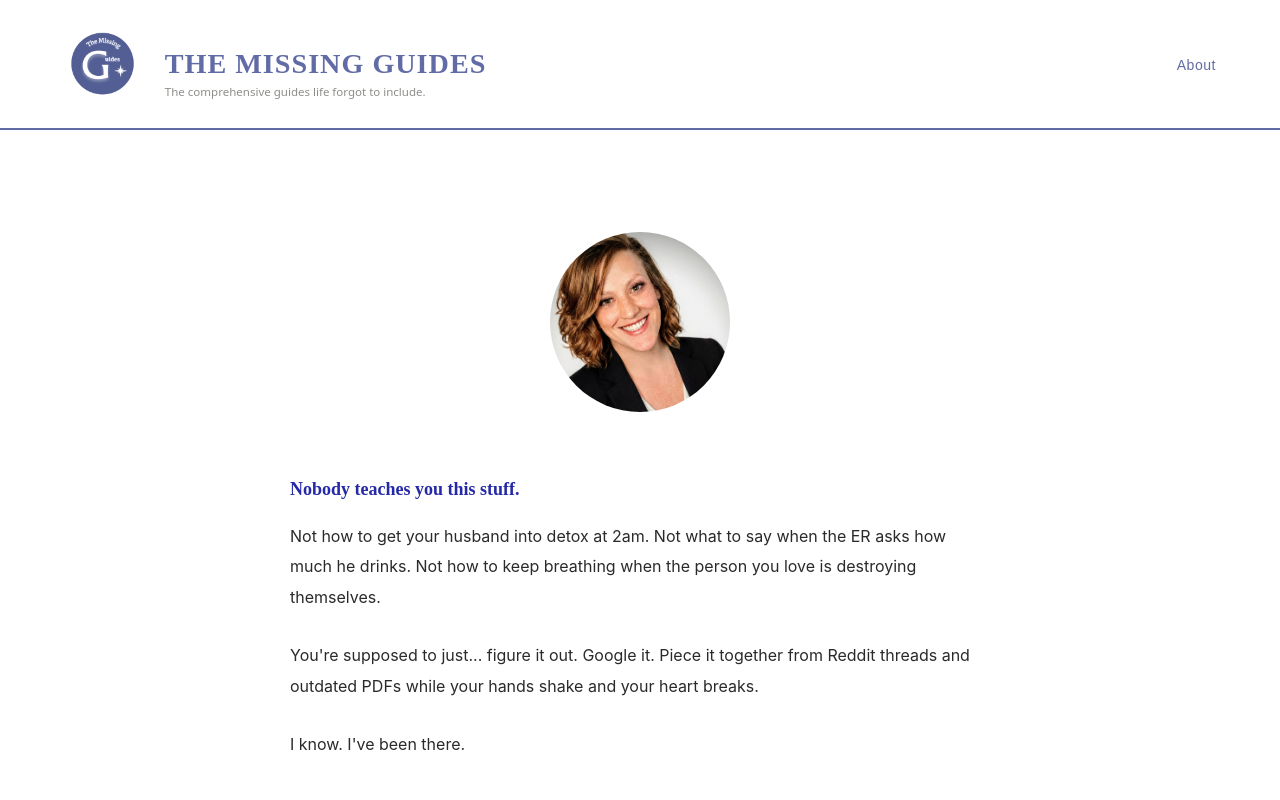
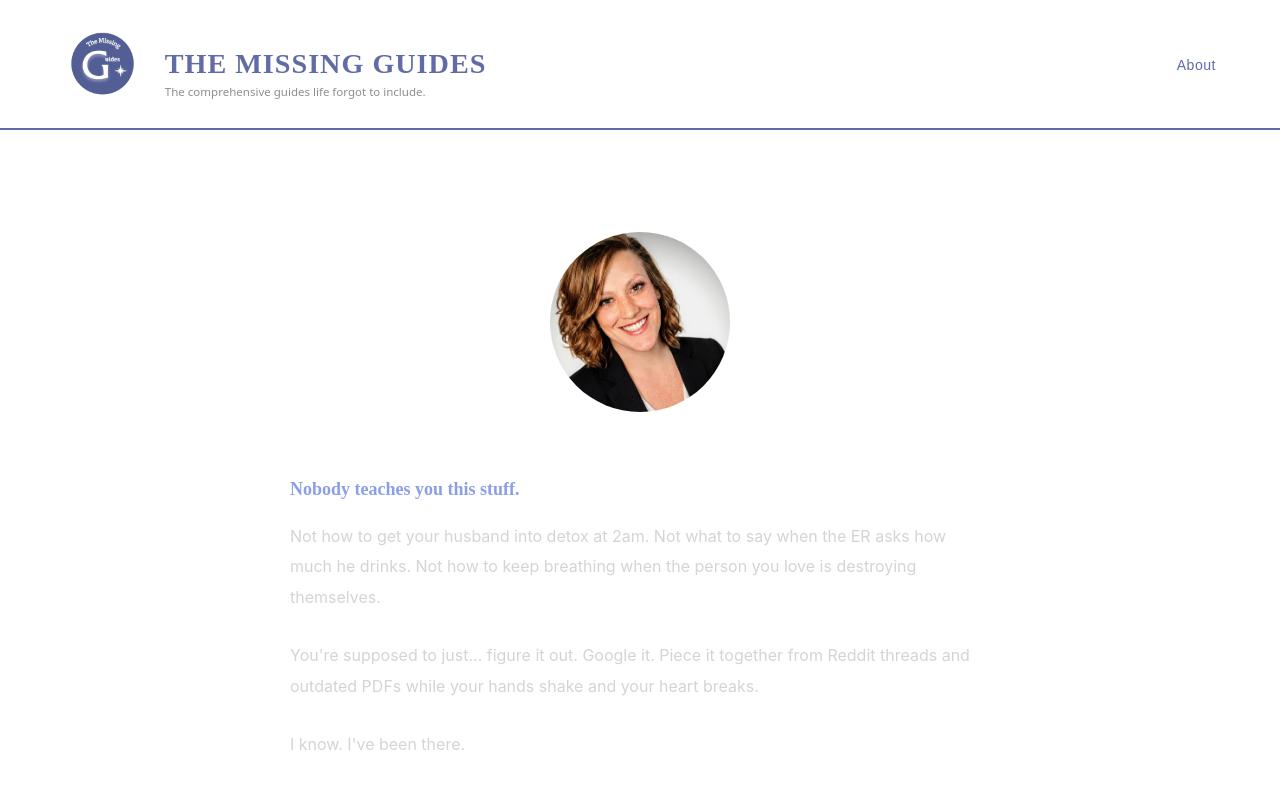
Before and after one commit to Bridgette013/The_Missing_Guides, a React (Vite) app: page /about in a window 1280 px wide. Shown: the top 800 px of the page. Built offline with nearby package versions, Linux system fonts and the light colour scheme.

Commit message:
Lighten About page text colors for visibility on dark background
- Body paragraphs: #2A2A2A → #D4D4D4
- Bold leads & signoff: #2529A7 → #8B9FE8
- Italic subtitles: #6B6B6B → #A8A8A8

https://claude.ai/code/session_0143yg6Qg4poyZyXwwBQayZo

```diff
--- a/src/pages/AboutPage.jsx
+++ b/src/pages/AboutPage.jsx
@@ -12,7 +12,7 @@ export default function AboutPage() {
     fontFamily: 'Inter, sans-serif',
     fontSize: 'clamp(16px, 1.2vw, 18px)',
     lineHeight: 1.9,
-    color: '#2A2A2A',
+    color: '#D4D4D4',
     marginBottom: '28px',
   }
 
@@ -21,7 +21,7 @@ export default function AboutPage() {
     fontSize: 'clamp(18px, 1.4vw, 22px)',
     fontWeight: 700,
     lineHeight: 1.7,
-    color: '#2529A7',
+    color: '#8B9FE8',
     marginBottom: '16px',
     marginTop: '56px',
   }
@@ -30,7 +30,7 @@ export default function AboutPage() {
     fontFamily: '"Merriweather", serif',
     fontSize: 'clamp(17px, 1.3vw, 20px)',
     fontWeight: 700,
-    color: '#2529A7',
+    color: '#8B9FE8',
     marginBottom: '4px',
     marginTop: '56px',
   }
@@ -39,7 +39,7 @@ export default function AboutPage() {
     fontFamily: 'Inter, sans-serif',
     fontSize: 'clamp(14px, 1.1vw, 16px)',
     fontStyle: 'italic',
-    color: '#6B6B6B',
+    color: '#A8A8A8',
     marginBottom: '2px',
     lineHeight: 1.6,
   }
```
